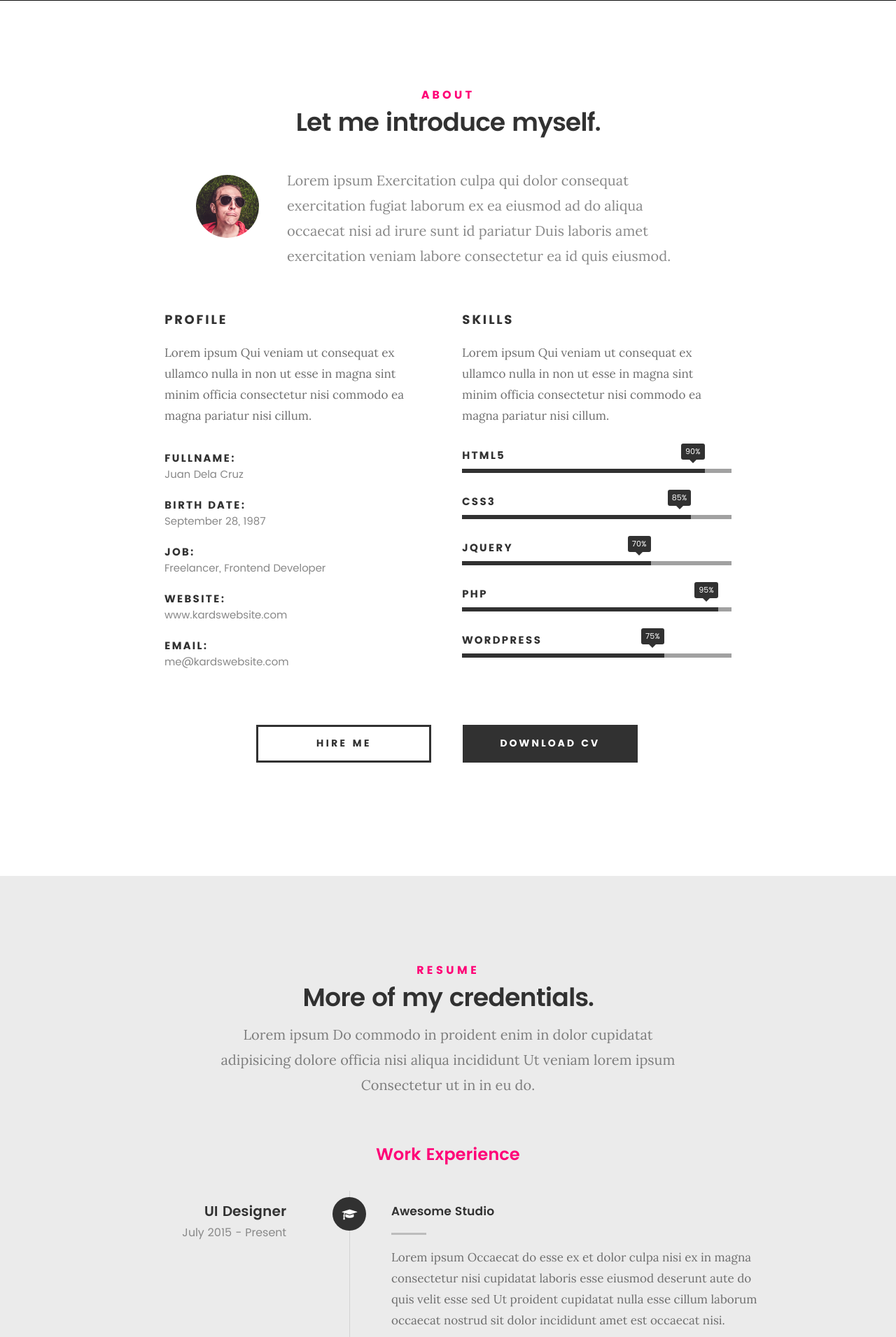
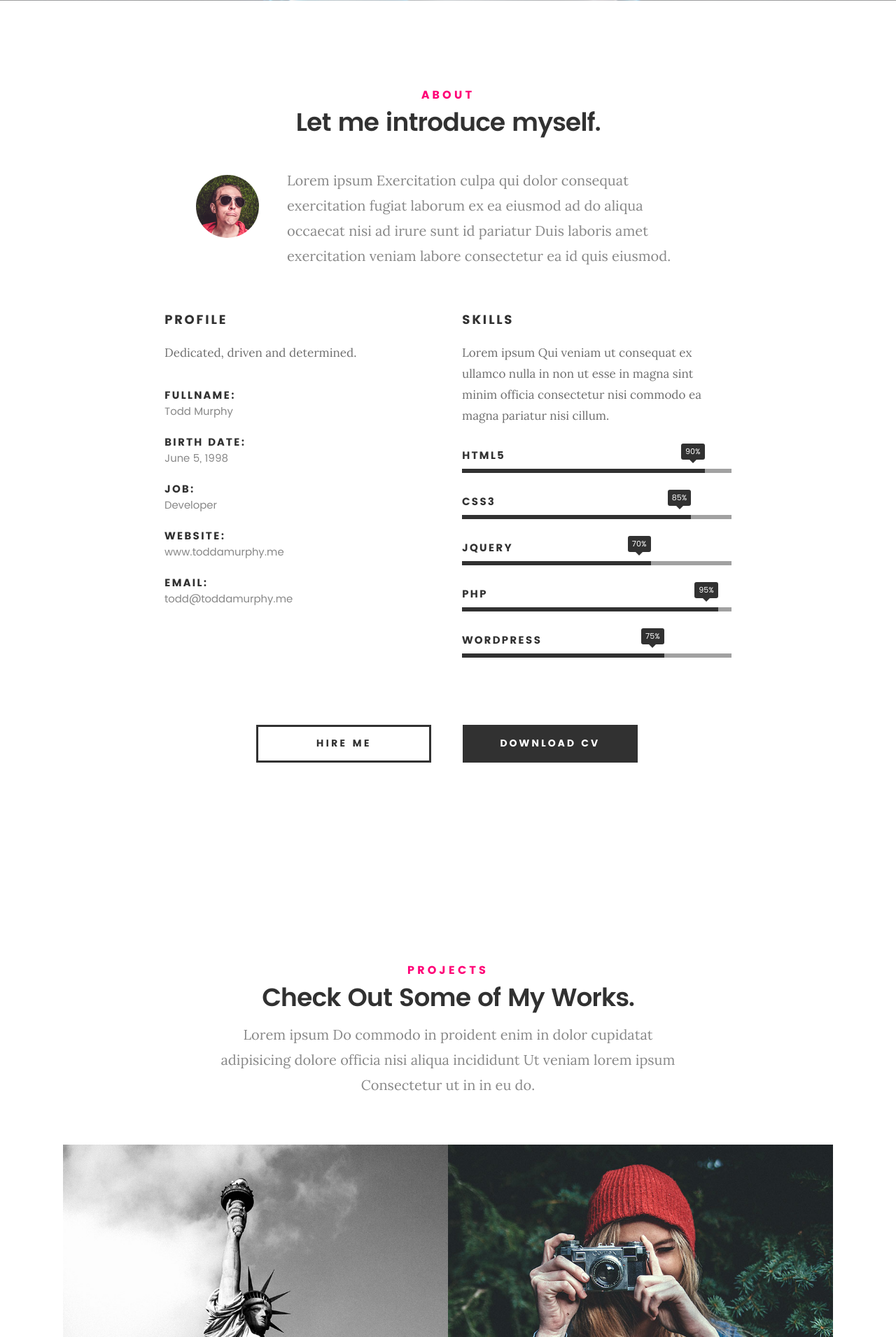
Before and after one commit to pythcon/PersonalWebsite, a PHP site: page / in a window 1280 px wide. Shown: the part 799-2710 px from the top of the page at 70% size. Run offline with PHP 8.4, Linux system fonts and the light colour scheme; some web fonts are replaced.

Commit message:
more changes

```diff
--- a/css/main.css
+++ b/css/main.css
@@ -1294,7 +1294,7 @@ header .logo a {
  * -------------------------------------------------------------------
  */
 #intro {
-	background: #151515 url(../images/intro-bg.jpg) no-repeat center bottom;
+	background: #151515 url(../images/introbackground.jpg) no-repeat center bottom;
 	-webkit-background-size: cover;
 	-moz-background-size: cover;
 	background-size: cover;
@@ -1312,8 +1312,8 @@ header .logo a {
 	left: 0;
 	width: 100%;
 	height: 100%;
-	background: #111111;
-	opacity: .85;
+	background: #ffffff;
+	opacity: .6;
 }
 
 .intro-content {
@@ -1325,7 +1325,7 @@ header .logo a {
 	transform: translateY(-2.1rem);
 }
 .intro-content h1 {
-	color: #FFFFFF;
+	color: #000000;
 	font-family: "poppins-medium", sans-serif;
 	font-size: 8.4rem;
 	line-height: 1.071;
@@ -1337,7 +1337,7 @@ header .logo a {
 	text-shadow: 0 0 20px rgba(0, 0, 0, 0.5);
 }
 .intro-content h5 {
-	color: #cc005f;
+	color: #246044;
 	font-family: "poppins-bold", sans-serif;
 	font-size: 2.3rem;
 	line-height: 1.565;
--- a/index.html
+++ b/index.html
@@ -7,7 +7,7 @@
    <!--- basic page needs
    ================================================== -->
    <meta charset="utf-8">
-	<title>Kards</title>
+	<title>Todd Murphy</title>
 	<meta name="description" content="">
 	<meta name="author" content="">
 
@@ -43,15 +43,14 @@
    			<a class="menu-toggle" href="#"><span>Menu</span></a>
 
 	   		<div class="logo">
-		         <a href="index.html">KARDS</a>
+		         <a href="index.html">TM</a>
 		      </div>
 
 		   	<nav id="main-nav-wrap">
 					<ul class="main-navigation">
 						<li class="current"><a class="smoothscroll"  href="#intro" title="">Home</a></li>
 						<li><a class="smoothscroll"  href="#about" title="">About</a></li>
-						<li><a class="smoothscroll"  href="#resume" title="">Resume</a></li>
-						<li><a class="smoothscroll"  href="#portfolio" title="">Portfolio</a></li>
+						<li><a class="smoothscroll"  href="#portfolio" title="">Projects</a></li>
 						<li><a class="smoothscroll"  href="#services" title="">Services</a></li>
 						<li><a class="smoothscroll"  href="#contact" title="">Contact</a></li>
 						<li><a href="styles.html" title="">Style Demo</a></li>
@@ -74,11 +73,11 @@
    			<div class="col-twelve">
 
 	   			<h5>Hello, World.</h5>
-	   			<h1>I'm Juan Dela Cruz.</h1>
+	   			<h1>I'm Todd Murphy.</h1>
 
 	   			<p class="intro-position">
-	   				<span>Front-end Developer</span>
-	   				<span>UI/UX Designer</span>
+	   				<span>VR Developer</span>
+	   				<span>and so much more</span>
 	   			</p>
 
 	   			<a class="button stroke smoothscroll" href="#about" title="">More About Me</a>
@@ -89,11 +88,9 @@
    	</div> <!-- /intro-content -->
 
    	<ul class="intro-social">
-         <li><a href="#"><i class="fa fa-facebook"></i></a></li>
-         <li><a href="#"><i class="fa fa-behance"></i></a></li>
-         <li><a href="#"><i class="fa fa-twitter"></i></a></li>
-         <li><a href="#"><i class="fa fa-dribbble"></i></a></li>
-         <li><a href="#"><i class="fa fa-instagram"></i></a></li>
+          <li><a href="https://www.facebook.com/todd.murphy.376"><i class="fa fa-facebook"></i></a></li>
+          <li><a href="https://www.linkedin.com/in/tmurphy605"><i class="fa fa-linkedin"></i></a></li>
+          <li><a href="https://github.com/tmurphy605"><i class="fa fa-github"></i></a></li>
       </ul> <!-- /intro-social -->
 
    </section> <!-- /intro -->
@@ -124,28 +121,28 @@
    		<div class="col-six tab-full">
 
    			<h3>Profile</h3>
-   			<p>Lorem ipsum Qui veniam ut consequat ex ullamco nulla in non ut esse in magna sint minim officia consectetur nisi commodo ea magna pariatur nisi cillum.</p>
+   			<p>Dedicated, driven and determined.</p>
 
    			<ul class="info-list">
    				<li>
    					<strong>Fullname:</strong>
-   					<span>Juan Dela Cruz</span>
+   					<span>Todd Murphy</span>
    				</li>
    				<li>
    					<strong>Birth Date:</strong>
-   					<span>September 28, 1987</span>
+   					<span>June 5, 1998</span>
    				</li>
    				<li>
    					<strong>Job:</strong>
-   					<span>Freelancer, Frontend Developer</span>
+   					<span>Developer</span>
    				</li>
    				<li>
    					<strong>Website:</strong>
-   					<span>www.kardswebsite.com</span>
+   					<span>www.toddamurphy.me</span>
    				</li>
    				<li>
    					<strong>Email:</strong>
-   					<span>me@kardswebsite.com</span>
+   					<span>todd@toddamurphy.me</span>
    				</li>
 
    			</ul> <!-- /info-list -->
@@ -196,176 +193,14 @@
    </section> <!-- /process-->
 
 
-   <!-- resume Section
-   ================================================== -->
-	<section id="resume" class="grey-section">
-
-		<div class="row section-intro">
-   		<div class="col-twelve">
-
-   			<h5>Resume</h5>
-   			<h1>More of my credentials.</h1>
-
-   			<p class="lead">Lorem ipsum Do commodo in proident enim in dolor cupidatat adipisicing dolore officia nisi aliqua incididunt Ut veniam lorem ipsum Consectetur ut in in eu do.</p>
-
-   		</div>
-   	</div> <!-- /section-intro-->
-
-   	<div class="row resume-timeline">
-
-   		<div class="col-twelve resume-header">
-
-   			<h2>Work Experience</h2>
-
-   		</div> <!-- /resume-header -->
-
-   		<div class="col-twelve">
-
-   			<div class="timeline-wrap">
-
-   				<div class="timeline-block">
-
-	   				<div class="timeline-ico">
-	   					<i class="fa fa-graduation-cap"></i>
-	   				</div>
-
-	   				<div class="timeline-header">
-	   					<h3>UI Designer</h3>
-	   					<p>July 2015 - Present</p>
-	   				</div>
-
-	   				<div class="timeline-content">
-	   					<h4>Awesome Studio</h4>
-	   					<p>Lorem ipsum Occaecat do esse ex et dolor culpa nisi ex in magna consectetur nisi cupidatat laboris esse eiusmod deserunt aute do quis velit esse sed Ut proident cupidatat nulla esse cillum laborum occaecat nostrud sit dolor incididunt amet est occaecat nisi.</p>
-	   				</div>
-
-	   			</div> <!-- /timeline-block -->
-
-	   			<div class="timeline-block">
-
-	   				<div class="timeline-ico">
-	   					<i class="fa fa-graduation-cap"></i>
-	   				</div>
-
-	   				<div class="timeline-header">
-	   					<h3>Front-end Developer</h3>
-	   					<p>July 2014 - June 2015</p>
-	   				</div>
-
-	   				<div class="timeline-content">
-	   					<h4>Super Cool Agency</h4>
-	   					<p>Lorem ipsum Occaecat do esse ex et dolor culpa nisi ex in magna consectetur nisi cupidatat laboris esse eiusmod deserunt aute do quis velit esse sed Ut proident cupidatat nulla esse cillum laborum occaecat nostrud sit dolor incididunt amet est occaecat nisi incididunt.</p>
-	   				</div>
-
-	   			</div> <!-- /timeline-block -->
-
-	   			<div class="timeline-block">
-
-	   				<div class="timeline-ico">
-	   					<i class="fa fa-graduation-cap"></i>
-	   				</div>
-
-	   				<div class="timeline-header">
-	   					<h3>Web Designer</h3>
-	   					<p>May 2013 - June 2014</p>
-	   				</div>
-
-	   				<div class="timeline-content">
-	   					<h4>Great Designs Studio</h4>
-	   					<p>Lorem ipsum Occaecat do esse ex et dolor culpa nisi ex in magna consectetur nisi cupidatat laboris esse eiusmod deserunt aute do quis velit esse sed Ut proident cupidatat nulla esse cillum laborum occaecat nostrud sit dolor incididunt amet est occaecat nisi incididunt.</p>
-	   				</div>
-
-	   			</div> <!-- /timeline-block -->
-
-   			</div> <!-- /timeline-wrap -->
-
-   		</div> <!-- /col-twelve -->
-
-   	</div> <!-- /resume-timeline -->
-
-   	<div class="row resume-timeline">
-
-   		<div class="col-twelve resume-header">
-
-   			<h2>Education</h2>
-
-   		</div> <!-- /resume-header -->
-
-   		<div class="col-twelve">
-
-   			<div class="timeline-wrap">
-
-   				<div class="timeline-block">
-
-	   				<div class="timeline-ico">
-	   					<i class="fa fa-briefcase"></i>
-	   				</div>
-
-	   				<div class="timeline-header">
-	   					<h3>Master Degree</h3>
-	   					<p>July 2015 - Present</p>
-	   				</div>
-
-	   				<div class="timeline-content">
-	   					<h4>University of Life</h4>
-	   					<p>Lorem ipsum Occaecat do esse ex et dolor culpa nisi ex in magna consectetur nisi cupidatat laboris esse eiusmod deserunt aute do quis velit esse sed Ut proident cupidatat nulla esse cillum laborum occaecat nostrud sit dolor incididunt amet est occaecat nisi.</p>
-	   				</div>
-
-	   			</div> <!-- /timeline-block -->
-
-	   			<div class="timeline-block">
-
-	   				<div class="timeline-ico">
-	   					<i class="fa fa-briefcase"></i>
-	   				</div>
-
-	   				<div class="timeline-header">
-	   					<h3>Bachelor Degree</h3>
-	   					<p>July 2014 - June 2015</p>
-	   				</div>
-
-	   				<div class="timeline-content">
-	   					<h4>State Design University</h4>
-	   					<p>Lorem ipsum Occaecat do esse ex et dolor culpa nisi ex in magna consectetur nisi cupidatat laboris esse eiusmod deserunt aute do quis velit esse sed Ut proident cupidatat nulla esse cillum laborum occaecat nostrud sit dolor incididunt amet est occaecat nisi incididunt.</p>
-	   				</div>
-
-	   			</div> <!-- /timeline-block -->
-
-	   			<div class="timeline-block">
-
-	   				<div class="timeline-ico">
-	   					<i class="fa fa-briefcase"></i>
-	   				</div>
-
-	   				<div class="timeline-header">
-	   					<h3>Bachelor Degree</h3>
-	   					<p>May 2013 - June 2014</p>
-	   				</div>
-
-	   				<div class="timeline-content">
-	   					<h4>Design College</h4>
-	   					<p>Lorem ipsum Occaecat do esse ex et dolor culpa nisi ex in magna consectetur nisi cupidatat laboris esse eiusmod deserunt aute do quis velit esse sed Ut proident cupidatat nulla esse cillum laborum occaecat nostrud sit dolor incididunt amet est occaecat nisi incididunt.</p>
-	   				</div>
-
-	   			</div> <!-- /timeline-block -->
-
-   			</div> <!-- /timeline-wrap -->
-
-   		</div> <!-- /col-twelve -->
-
-   	</div> <!-- /resume-timeline -->
-
-	</section> <!-- /features -->
-
-
-	<!-- Portfolio Section
+	<!-- Projects Section
    ================================================== -->
 	<section id="portfolio">
 
 		<div class="row section-intro">
    		<div class="col-twelve">
 
-   			<h5>Portfolio</h5>
+   			<h5>Projects</h5>
    			<h1>Check Out Some of My Works.</h1>
 
    			<p class="lead">Lorem ipsum Do commodo in proident enim in dolor cupidatat adipisicing dolore officia nisi aliqua incididunt Ut veniam lorem ipsum Consectetur ut in in eu do.</p>
@@ -611,151 +446,6 @@
 	</section> <!-- /portfolio -->
 
 
-	<!-- CTA Section
-   ================================================== -->
-	<section id="cta" class="grey-section">
-
-   	<div class="row cta-content">
-
-   		<div class="col-twelve section-ads">
-
-	     		<h2 class="h01"><a href="http://www.dreamhost.com/r.cgi?287326|STYLESHOUT">Styleshout Recommends Dreamhost.</a></h2>
-
-		      <p class="lead">
-		      Looking for an awesome and reliable webhosting? Try <a href="http://www.dreamhost.com/r.cgi?287326|STYLESHOUT"><span>DreamHost</span></a>.
-				Get <span>$50 off</span> when you sign up with the promocode <span>styleshout</span>.
-				<!-- Simply type	the promocode in the box labeled “Promo Code” when placing your order. -->
-				</p>
-
-				<div class="action">
-			      <a class="button button-primary large" href="http://www.dreamhost.com/r.cgi?287326|STYLESHOUT">Sign Up Now</a>
-		      </div>
-
-   		</div>
-
-   	</div> <!-- /cta-content -->
-
-   </section> <!-- /cta -->
-
-
-	<!-- services Section
-   ================================================== -->
-	<section id="services">
-
-		<div class="overlay"></div>
-
-		<div class="row section-intro">
-   		<div class="col-twelve">
-
-   			<h5>Services</h5>
-   			<h1>What Can I Do For You?</h1>
-
-   			<p class="lead">Lorem ipsum Do commodo in proident enim in dolor cupidatat adipisicing dolore officia nisi aliqua incididunt Ut veniam lorem ipsum Consectetur ut in in eu do.</p>
-
-   		</div>
-   	</div> <!-- /section-intro -->
-
-   	<div class="row services-content">
-
-   		<div id="owl-slider" class="owl-carousel services-list">
-
-	      	<div class="service">
-
-	      		<span class="icon"><i class="icon-earth"></i></span>
-
-	            <div class="service-content">
-
-	            	 <h3>Webdesign</h3>
-
-		            <p class="desc">Sed ut perspiciatis unde omnis iste natus error sit voluptatem accusantium doloremque laudantium, totam rem aperiam, eaque ipsa quae ab illo inventore veritatis et quasi architecto beatae vitae dicta sunt explicabo. Nemo enim ipsam voluptatem quia voluptas sit aspernatur aut odit aut fugit.
-	         		</p>
-
-	         	</div>
-
-				</div> <!-- /service -->
-
-				<div class="service">
-
-					<span class="icon"><i class="icon-window"></i></span>
-
-	            <div class="service-content">
-
-	            	<h3>Web Development</h3>
-
-		            <p class="desc">Sed ut perspiciatis unde omnis iste natus error sit voluptatem accusantium doloremque laudantium, totam rem aperiam, eaque ipsa quae ab illo inventore veritatis et quasi architecto beatae vitae dicta sunt explicabo. Nemo enim ipsam voluptatem quia voluptas sit aspernatur aut odit aut fugit.
-	         		</p>
-
-	            </div>
-
-			   </div> <!-- /service -->
-
-			   <div class="service">
-
-			   	<span class="icon"><i class="icon-paint-brush"></i></span>
-
-	            <div class="service-content">
-
-	            	<h3>Branding</h3>
-
-		            <p class="desc">Sed ut perspiciatis unde omnis iste natus error sit voluptatem accusantium doloremque laudantium, totam rem aperiam, eaque ipsa quae ab illo inventore veritatis et quasi architecto beatae vitae dicta sunt explicabo. Nemo enim ipsam voluptatem quia voluptas sit aspernatur aut odit aut fugit.
-	        			</p>
-
-	            </div>
-
-			   </div> <!-- /service -->
-
-				<div class="service">
-
-					<span class="icon"><i class="icon-toggles"></i></span>
-
-	            <div class="service-content">
-
-	            	<h3>UI/UX Design</h3>
-
-		            <p class="desc">Sed ut perspiciatis unde omnis iste natus error sit voluptatem accusantium doloremque laudantium, totam rem aperiam, eaque ipsa quae ab illo inventore veritatis et quasi architecto beatae vitae dicta sunt explicabo. Nemo enim ipsam voluptatem quia voluptas sit aspernatur aut odit aut fugit.
-	         		</p>
-
-	            </div>
-
-				</div> <!-- /service -->
-
-			   <div class="service">
-
-			   	<span class="icon"><i class="icon-image"></i></span>
-
-	            <div class="service-content">
-
-	            	<h3>Graphics Design</h3>
-
-		            <p class="desc">Sed ut perspiciatis unde omnis iste natus error sit voluptatem accusantium doloremque laudantium, totam rem aperiam, eaque ipsa quae ab illo inventore veritatis et quasi architecto beatae vitae dicta sunt explicabo. Nemo enim ipsam voluptatem quia voluptas sit aspernatur aut odit aut fugit.
-	        			</p>
-
-	            </div>
-
-			   </div> <!-- /service -->
-
-			   <div class="service">
-
-			   	<span class="icon"><i class="icon-chat"></i></span>
-
-	            <div class="service-content">
-
-	            	 <h3>Consultancy</h3>
-
-		            <p class="desc">Sed ut perspiciatis unde omnis iste natus error sit voluptatem accusantium doloremque laudantium, totam rem aperiam, eaque ipsa quae ab illo inventore veritatis et quasi architecto beatae vitae dicta sunt explicabo. Nemo enim ipsam voluptatem quia voluptas sit aspernatur aut odit aut fugit.
-	        			</p>
-
-	            </div>
-
-			   </div> <!-- /service -->
-
-	      </div> <!-- /services-list -->
-
-   	</div> <!-- /services-content -->
-
-	</section> <!-- /services -->
-
-
 	<!-- stats Section
    ================================================== -->
 	<section id="stats" class="count-up">
@@ -942,9 +632,8 @@
    			<h5>Where to find me</h5>
 
    			<p>
-            1600 Amphitheatre Parkway<br>
-            Mountain View, CA<br>
-            94043 US
+            Sewell, NJ<br>
+            08080 USA
             </p>
 
    		</div>
@@ -957,8 +646,7 @@
 
    			<h5>Email Me At</h5>
 
-   			<p>someone@kardswebsite.com<br>
-			   	info@kardswebsite.com
+   			<p>todd@toddamurphy.me
 			   </p>
 
    		</div>
@@ -966,7 +654,7 @@
    		<div class="col-four tab-full">
 
    			<div class="icon">
-   				<i class="icon-phone"></i>
+   				<i class="fa fa-github"></i>
    			</div>
 
    			<h5>Call Me At</h5>
@@ -992,11 +680,9 @@
      		<div class="col-six tab-full pull-right social">
 
      			<ul class="footer-social">
-			      <li><a href="#"><i class="fa fa-facebook"></i></a></li>
-			      <li><a href="#"><i class="fa fa-behance"></i></a></li>
-			      <li><a href="#"><i class="fa fa-twitter"></i></a></li>
-			      <li><a href="#"><i class="fa fa-dribbble"></i></a></li>
-			      <li><a href="#"><i class="fa fa-instagram"></i></a></li>
+			      <li><a href="https://www.facebook.com/todd.murphy.376"><i class="fa fa-facebook"></i></a></li>
+			      <li><a href="https://www.linkedin.com/in/tmurphy605"><i class="fa fa-linkedin"></i></a></li>
+                  <li><a href="https://github.com/tmurphy605"><i class="fa fa-github"></i></a></li>
 			   </ul>
 
 	      </div>
```
Also changed, not shown: images/introbackground.jpg (added).
